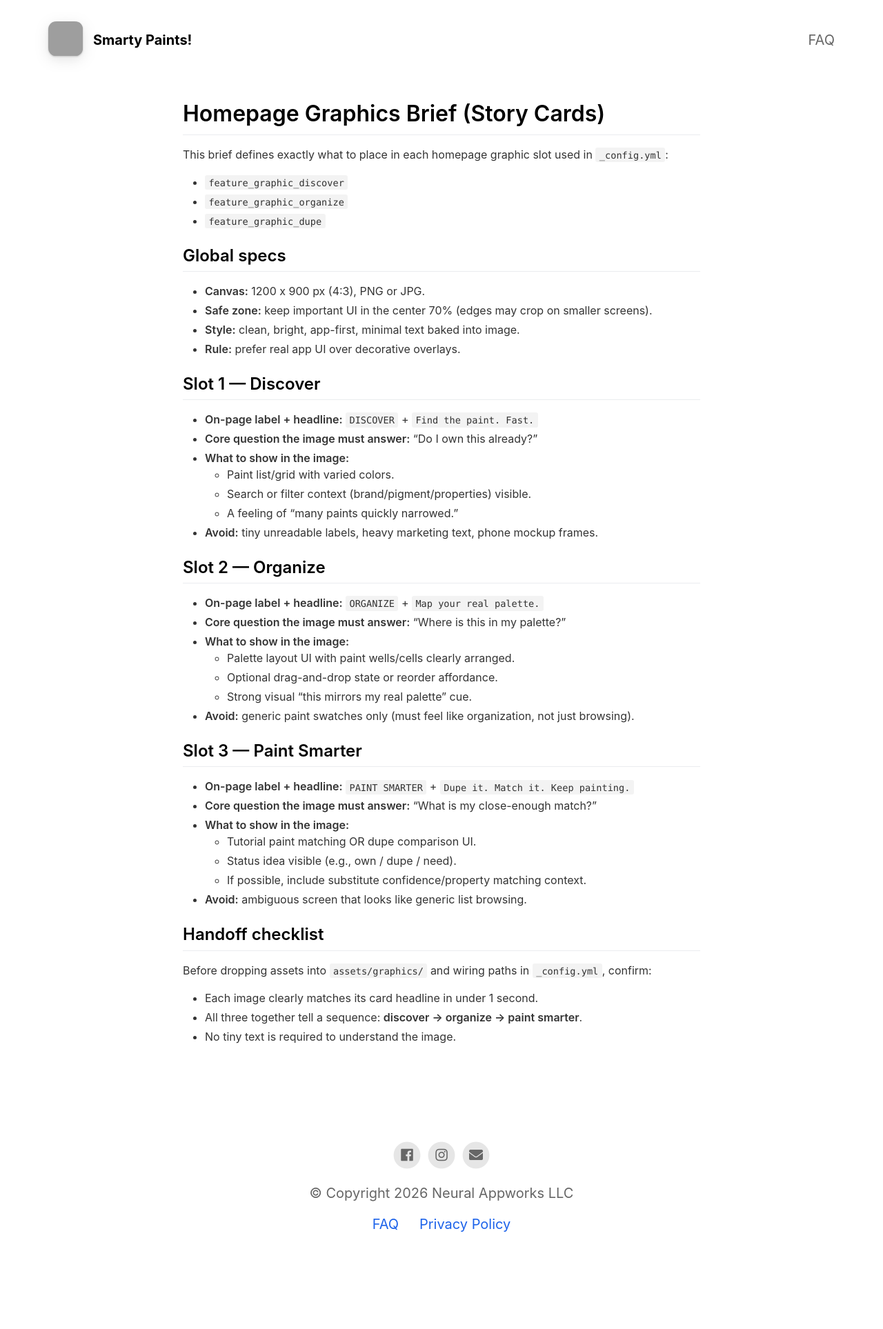
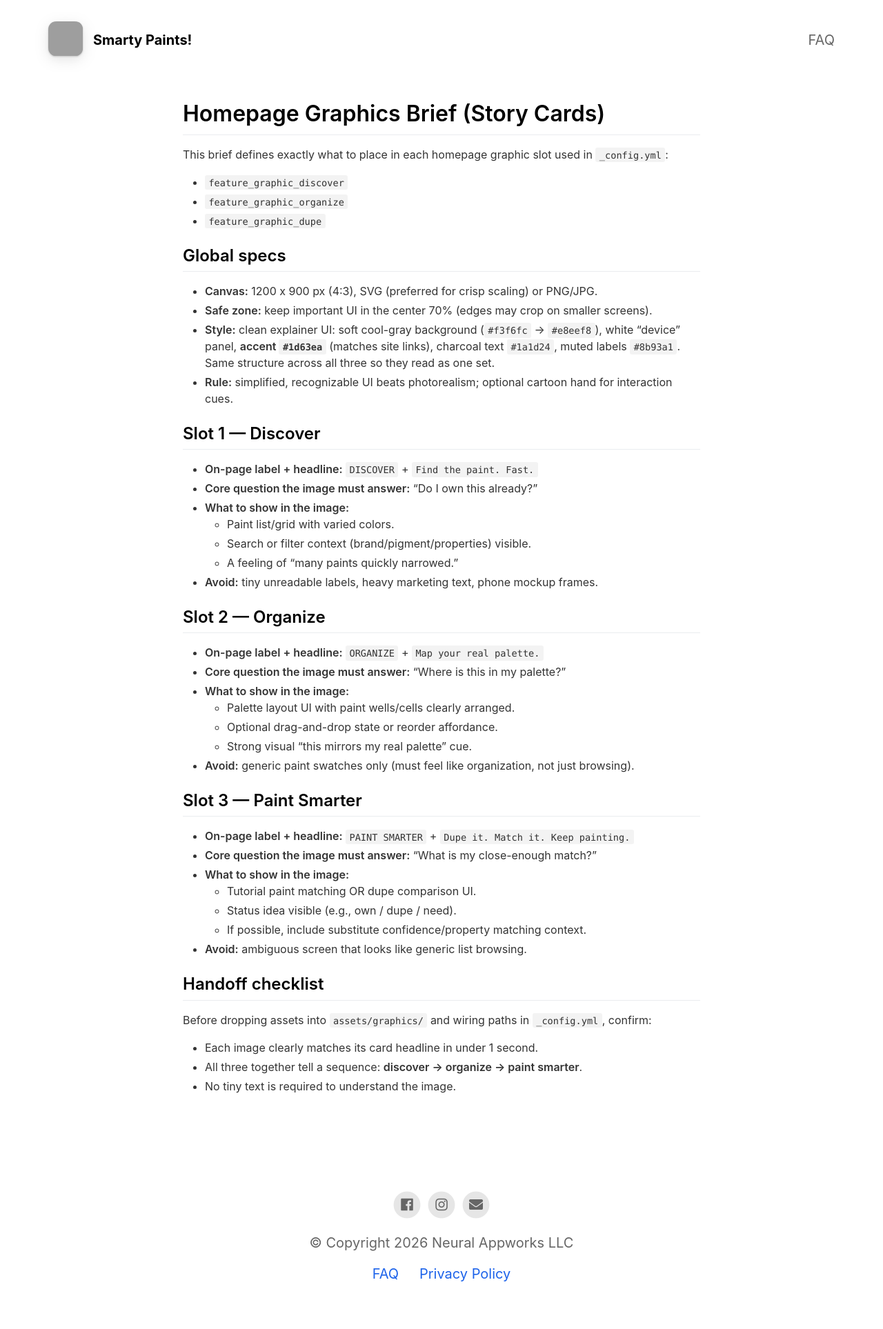
Before and after one commit to aelise/smartypaints_web, a Jekyll site: the page built from GRAPHICS_BRIEF.md, in a window 1280 px wide. Shown: the whole page at 69% size. Built offline with Jekyll 4.4.1, drawn with Linux system fonts in a browser that asks for light colours; nearby versions of some CDN libraries; our own code applies the rules of GitHub Pages for plain Markdown files; before the commit the page ends 1855 px from its top, so only the background shows below that; grey boxes are pictures that could not be loaded.

Commit message:
Replace story-card JPGs with unified SVG explainer set
- Add discover, organize, and paint_smarter SVGs: shared cool-gray
  gradient, white device frame, #1d63ea accent, consistent typography
- Each panel shows a simplified UI story (search/grid, palette wells,
  tutorial match + dupe status) with optional hand cue
- Point _config.yml at SVGs; remove Nano Banana and legacy rasters
- Drop staggered card media offsets so three cards align visually
- Document design tokens in GRAPHICS_BRIEF.md

Co-authored-by: A. Elise Willett <aelise@users.noreply.github.com>

```diff
--- a/GRAPHICS_BRIEF.md
+++ b/GRAPHICS_BRIEF.md
@@ -8,10 +8,10 @@ This brief defines exactly what to place in each homepage graphic slot used in `
 
 ## Global specs
 
-- **Canvas:** 1200 x 900 px (4:3), PNG or JPG.
+- **Canvas:** 1200 x 900 px (4:3), SVG (preferred for crisp scaling) or PNG/JPG.
 - **Safe zone:** keep important UI in the center 70% (edges may crop on smaller screens).
-- **Style:** clean, bright, app-first, minimal text baked into image.
-- **Rule:** prefer real app UI over decorative overlays.
+- **Style:** clean explainer UI: soft cool-gray background (`#f3f6fc` → `#e8eef8`), white “device” panel, **accent `#1d63ea`** (matches site links), charcoal text `#1a1d24`, muted labels `#8b93a1`. Same structure across all three so they read as one set.
+- **Rule:** simplified, recognizable UI beats photorealism; optional cartoon hand for interaction cues.
 
 ## Slot 1 — Discover
 
--- a/_config.yml
+++ b/_config.yml
@@ -29,12 +29,12 @@ app_price                                 :
 app_description                           : Watercolor paints, simplified. <br><br> Track your stash. Map your real palette. Find close-enough dupes for classes and tutorials.
 
 # Optional custom graphics for homepage story cards (recommended: 1200x900, 4:3)
-# Use local files, e.g. assets/graphics/discover.png
+# Use local files, e.g. assets/graphics/discover.svg
 # Keep key subject in the center 70% of the image (cards are responsive and crop at smaller widths).
 # See GRAPHICS_BRIEF.md for exact content requirements for each slot.
-feature_graphic_discover                  : assets/graphics/discover_ai.jpg
-feature_graphic_organize                  : assets/graphics/organize_ai.jpg
-feature_graphic_dupe                      : assets/graphics/paint_smarter_ai.jpg
+feature_graphic_discover                  : assets/graphics/discover.svg
+feature_graphic_organize                  : assets/graphics/organize.svg
+feature_graphic_dupe                      : assets/graphics/paint_smarter.svg
 
 enable_smart_app_banner                   : true                                      # Set to true to show a smart app banner at top of page on mobile devices.
 
--- a/_sass/layout.scss
+++ b/_sass/layout.scss
@@ -462,10 +462,6 @@ nav > ul li a:active {
 	display: flex;
 	flex-direction: column;
 }
-
-.visualCard:nth-child(1) { --media-offset: 36px; }
-.visualCard:nth-child(2) { --media-offset: 18px; }
-.visualCard:nth-child(3) { --media-offset: 0px; }
 
 .visualCardTop {
 	padding: 24px 20px 18px 20px;
```
Also changed, not shown: assets/graphics/discover.jpeg (deleted), assets/graphics/discover.svg (added), assets/graphics/discover_ai.jpg (deleted), assets/graphics/organize.jpeg (deleted), assets/graphics/organize.svg (added), assets/graphics/organize_ai.jpg (deleted), assets/graphics/paint_smarter.jpg (deleted), assets/graphics/paint_smarter.svg (added), assets/graphics/paint_smarter_ai.jpg (deleted).
